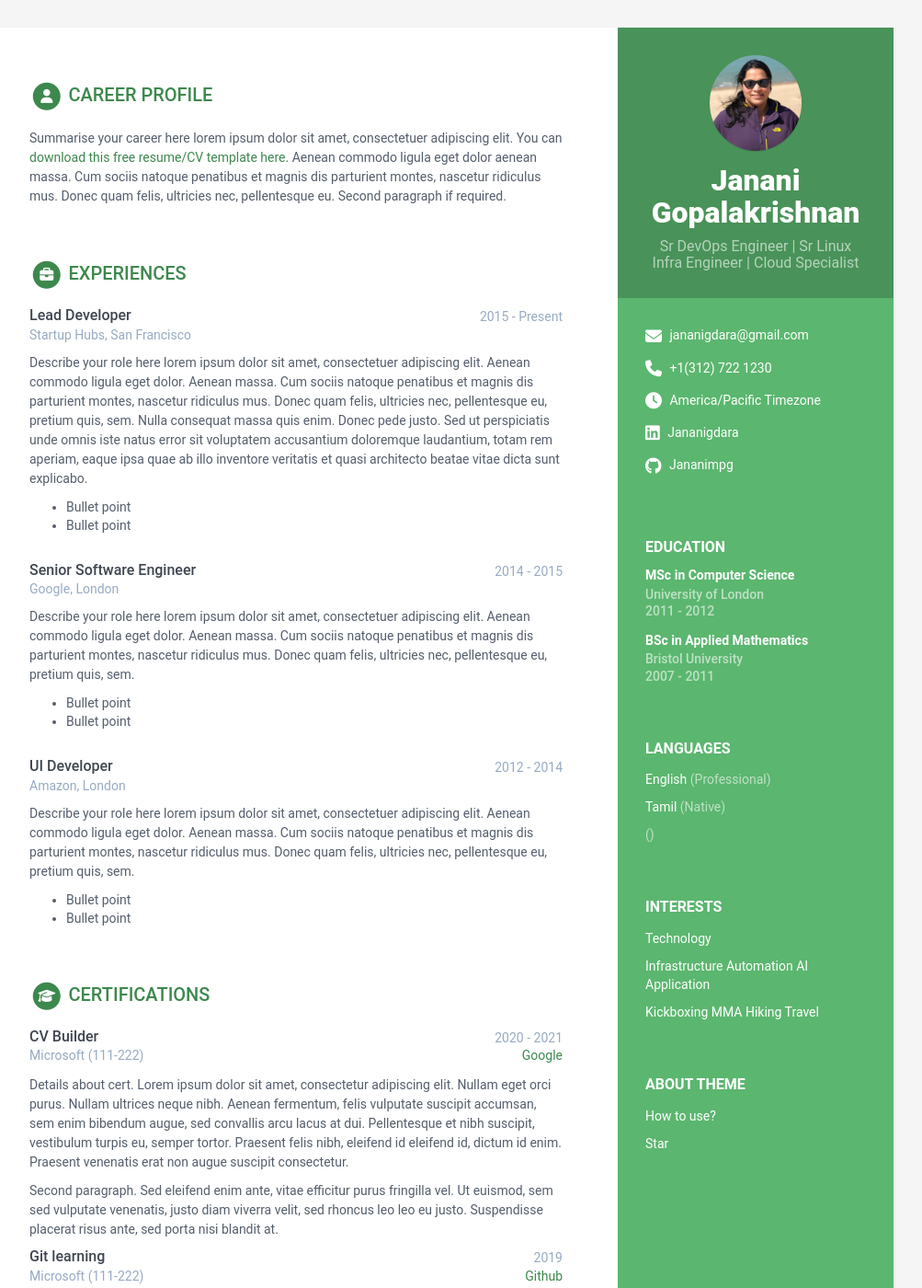
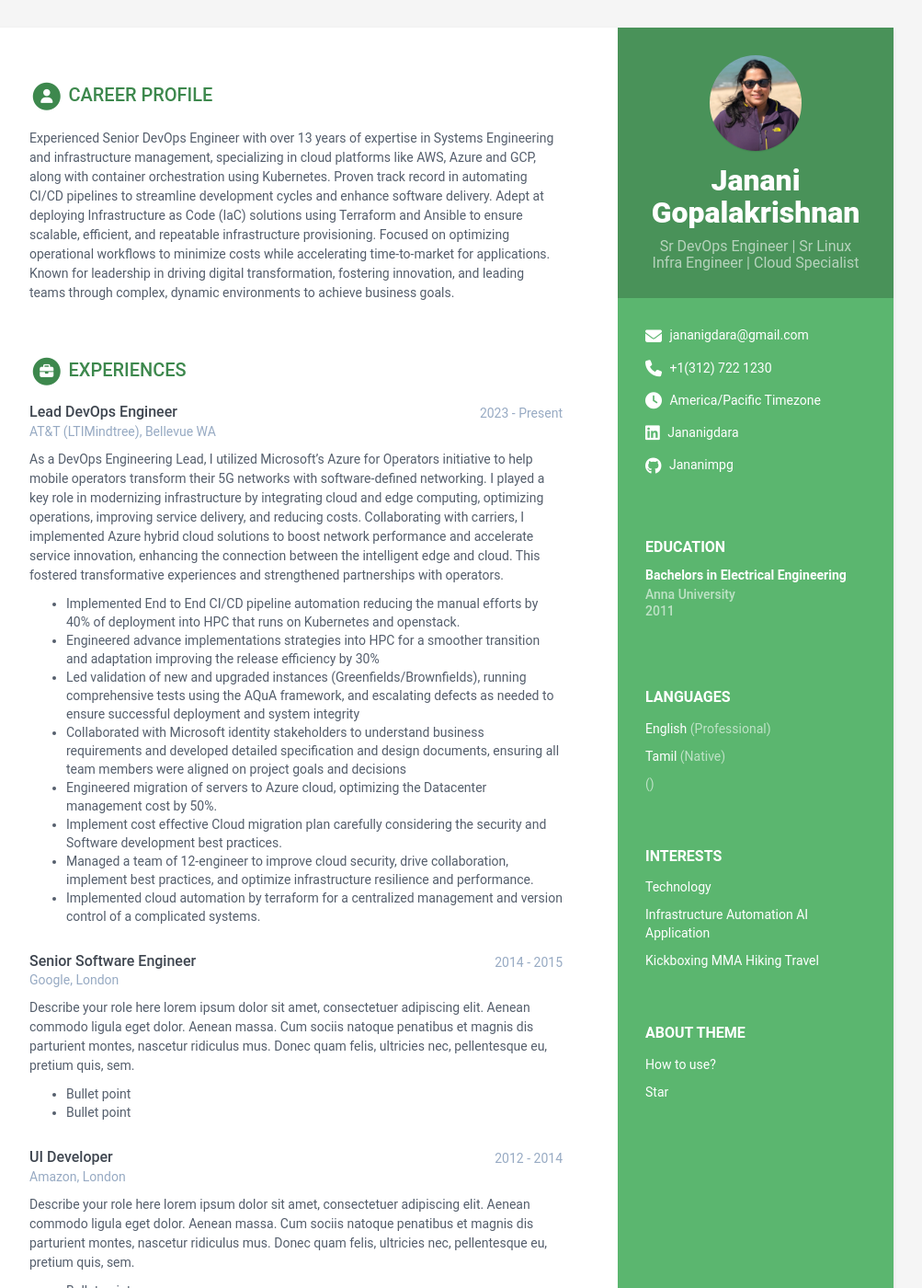
Before and after one commit to Jananimpg/portfolio, a Jekyll site: the page built from index.html, in a window 1280 px wide and 1400 px high. Shown: the whole window at 92% size, without its empty margins (168-1171 px from the left). Built offline with Jekyll 4.4.1, drawn with Linux system fonts in a browser that asks for light colours.

Commit message:
Update data.yml

```diff
--- a/_data/data.yml
+++ b/_data/data.yml
@@ -64,56 +64,52 @@ sidebar:
 career-profile:
   title: Career Profile
   summary: |
-    Summarise your career here lorem ipsum dolor sit amet, consectetuer
-    adipiscing elit. You can [download this free resume/CV template here]().
-    Aenean commodo ligula eget dolor aenean massa. Cum sociis natoque
-    penatibus et magnis dis parturient montes, nascetur ridiculus mus.
-    Donec quam felis, ultricies nec, pellentesque eu.
-    Second paragraph if required.
+    Experienced Senior DevOps Engineer with over 13 years of expertise in Systems Engineering
+    and infrastructure management, specializing in cloud platforms like AWS, Azure and GCP,
+    along with container orchestration using Kubernetes. Proven track record in automating CI/CD
+    pipelines to streamline development cycles and enhance software delivery. Adept at deploying
+    Infrastructure as Code (IaC) solutions using Terraform and Ansible to ensure scalable, efficient,
+    and repeatable infrastructure provisioning. Focused on optimizing operational workflows to
+    minimize costs while accelerating time-to-market for applications. Known for leadership in
+    driving digital transformation, fostering innovation, and leading teams through complex,
+    dynamic environments to achieve business goals.
 education:
   title: Education
   info:
-  - degree: MSc in Computer Science
-    university: University of London
-    time: 2011 - 2012
+  - degree: Bachelors in Electrical Engineering
+    university: Anna University
+    time: 2011
     details: |
-      Describe your study here lorem ipsum dolor sit amet, consectetuer
-      adipiscing elit. Aenean commodo ligula eget dolor. Aenean massa. Cum
-      sociis natoque penatibus et magnis dis parturient montes, nascetur
-      ridiculus mus. Donec quam felis, ultricies nec, pellentesque eu,
-      pretium quis, sem.
-        - Bullet point
-        - Bullet point
-  - degree: BSc in Applied Mathematics
-    university: Bristol University
-    time: 2007 - 2011
+      Class Valedictorian honored with gold medal for academic excellence in Bachelors of Engineering
+
+  - degree:
+    university:
+    time:
     details: |
-      Describe your study here lorem ipsum dolor sit amet, consectetuer
-      adipiscing elit. Aenean commodo ligula eget dolor. Aenean massa. Cum
-      sociis natoque penatibus et magnis dis parturient montes, nascetur
-      ridiculus mus. Donec quam felis, ultricies nec, pellentesque eu,
-      pretium quis, sem.
-        - Bullet point
-        - Bullet point
+
 
 experiences:
   title: Experiences
   info:
-  - role: Lead Developer
-    time: 2015 - Present
-    company: Startup Hubs, San Francisco
+  - role: Lead DevOps Engineer
+    time: 2023 - Present
+    company: AT&T (LTIMindtree), Bellevue WA
     details: |
-      Describe your role here lorem ipsum dolor sit amet, consectetuer
-      adipiscing elit. Aenean commodo ligula eget dolor. Aenean massa.
-      Cum sociis natoque penatibus et magnis dis parturient montes,
-      nascetur ridiculus mus. Donec quam felis, ultricies nec,
-      pellentesque eu, pretium quis, sem. Nulla consequat massa quis
-      enim. Donec pede justo. Sed ut perspiciatis unde omnis iste natus
-      error sit voluptatem accusantium doloremque laudantium, totam rem
-      aperiam, eaque ipsa quae ab illo inventore veritatis et quasi
-      architecto beatae vitae dicta sunt explicabo.
-        - Bullet point
-        - Bullet point
+      As a DevOps Engineering Lead, I utilized Microsoft’s Azure for Operators initiative to help mobile
+      operators transform their 5G networks with software-defined networking. I played a key role in
+      modernizing infrastructure by integrating cloud and edge computing, optimizing operations, improving
+      service delivery, and reducing costs. Collaborating with carriers, I implemented Azure hybrid cloud
+      solutions to boost network performance and accelerate service innovation, enhancing the connection
+      between the intelligent edge and cloud. This fostered transformative experiences and strengthened partnerships with operators.
+        - Implemented End to End CI/CD pipeline automation reducing the manual efforts by 40% of deployment into HPC that runs on Kubernetes and openstack.
+        - Engineered advance implementations strategies into HPC for a smoother transition and adaptation improving the release efficiency by 30%
+        - Led validation of new and upgraded instances (Greenfields/Brownfields), running comprehensive tests using the AQuA framework, and escalating defects as needed to ensure successful deployment and system integrity
+        - Collaborated with Microsoft identity stakeholders to understand business requirements and developed detailed specification and design documents, ensuring all team members were aligned on project goals and decisions
+        - Engineered migration of servers to Azure cloud, optimizing the Datacenter management cost by 50%.
+        - Implement cost effective Cloud migration plan carefully considering the security and Software development best practices.
+        - Managed a team of 12-engineer to improve cloud security, drive collaboration, implement best practices, and optimize infrastructure resilience and performance.
+        - Implemented cloud automation by terraform for a centralized management and version control of a complicated systems.
+
   - role: Senior Software Engineer
     time: 2014 - 2015
     company: Google, London
```
